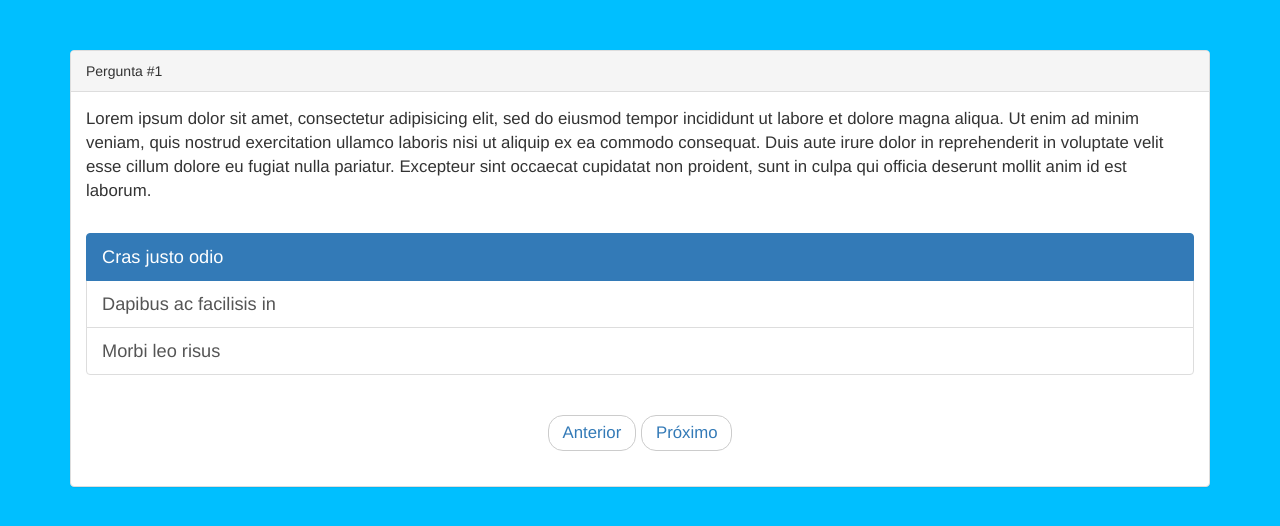
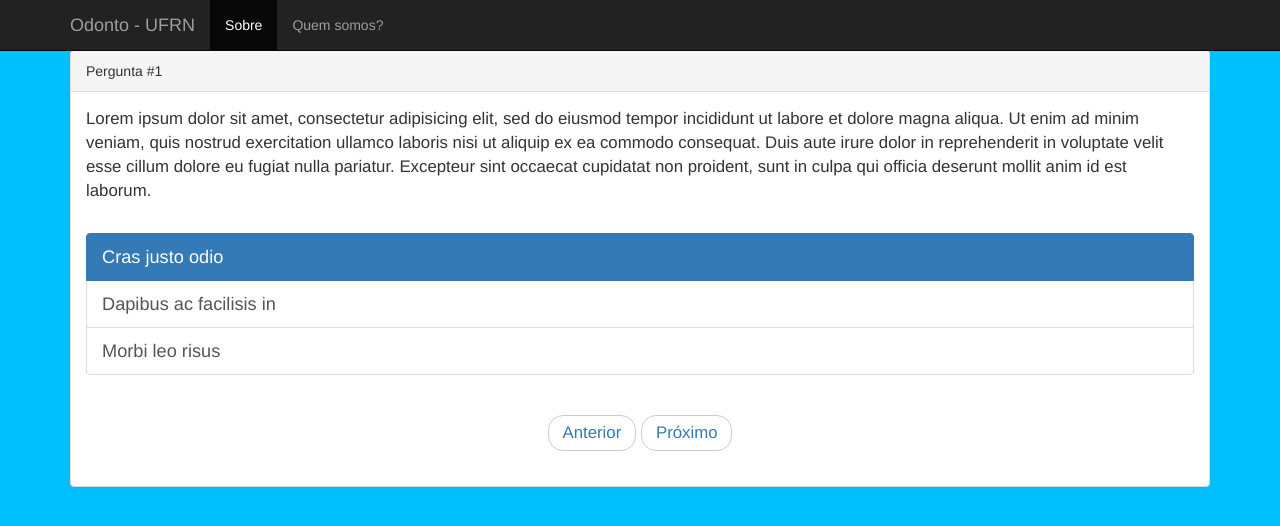
Before and after one commit to luizrogeriocn/odonto-ufrn, a website: page public/index.html in a window 1280 px wide. Drawn offline with nearby package versions, Linux system fonts and the light colour scheme; files that its build step writes are made by us from their sources.

Commit message:
Adds navbar

```diff
--- a/public/index.html
+++ b/public/index.html
@@ -26,8 +26,26 @@
 </head>
 <!-- SET THE CONTROLLER AND GET ALL TODOS -->
 <body>
+	<nav class="navbar navbar-inverse navbar-fixed-top" role="navigation">
+	  <div class="container">
+	    <div class="navbar-header">
+		    <button type="button" class="navbar-toggle" data-toggle="collapse" data-target=".navbar-inverse-collapse">
+		      <span class="icon-bar"></span>
+		      <span class="icon-bar"></span>
+		      <span class="icon-bar"></span>
+		    </button>
+		    <a class="navbar-brand" href="#">Odonto - UFRN</a>
+		</div>
+	    <div class="navbar-collapse collapse navbar-inverse-collapse">
+    	    <ul class="nav navbar-nav">
+    	      <li class="active"><a href="#">Sobre</a></li>
+    	      <li><a href="#">Quem somos?</a></li>
+    	    </ul>
+    	</div>
+	  </div>
+	</nav>
+
 	<div class="container">
-
 		<!-- HEADER AND TODO COUNT -->
 		<div class="panel panel-default">
 		  <!-- Default panel contents -->
```
